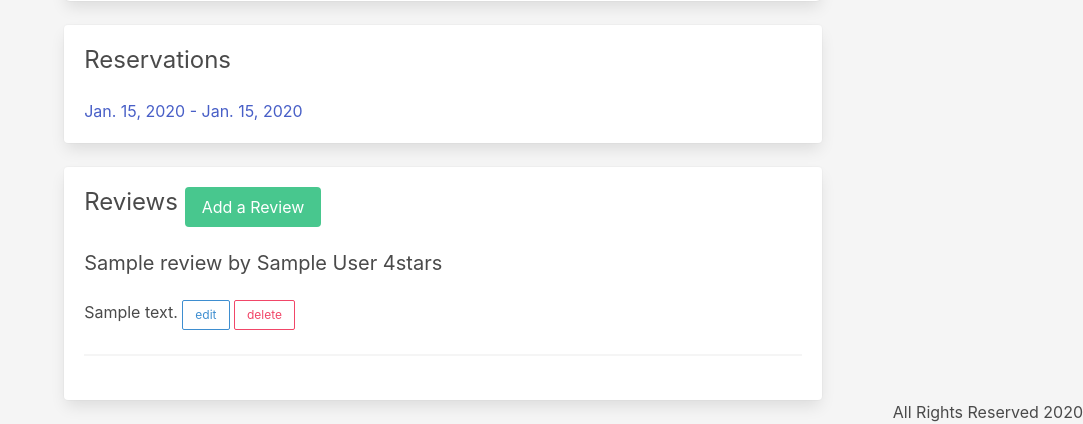
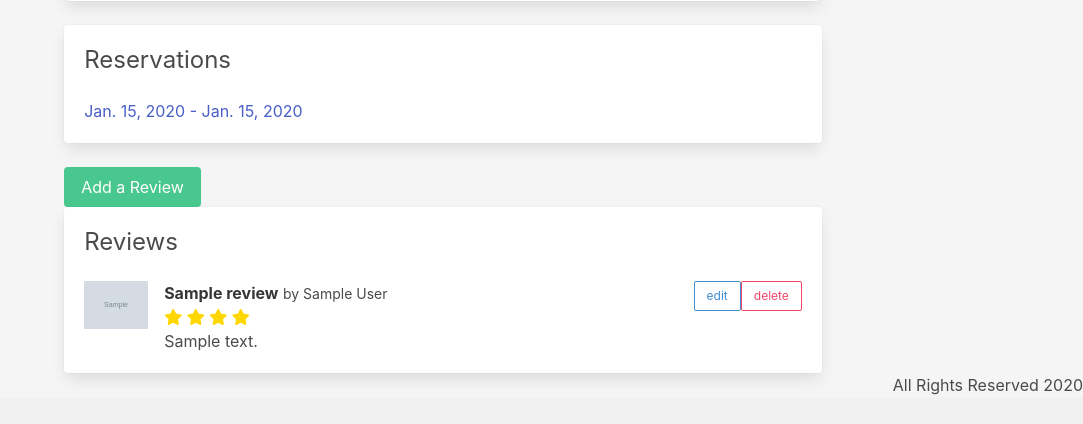
Before and after one commit to nathanjh-28/Borrow-This, a Django app: page /items/1 in a window 1280 px wide. Shown: the part 546-970 px from the top of the page, without its empty margins (197-1280 px from the left). After the commit the page ends 941 px from the top, so only its background shows below. Run offline with Django 3.2, Linux system fonts and the light colour scheme; a user stored in the database is signed in; tables that the repository leaves empty hold one stand-in row (values such as "Sample post"); grey boxes marked "Sample" are stand-in pictures; some libraries are stand-ins or nearby versions.

Commit message:
used bulma component to style reviews on item details page

```diff
--- a/rentals_app/static/css/main.css
+++ b/rentals_app/static/css/main.css
@@ -200,6 +200,10 @@ width: 80%;
     width: 50%;
 }
 
+.review-star{
+    color: gold;
+}
+
 /* SignUp Form Page
 ---------------------------------------------------- */
 
--- a/rentals_app/templates/item-details.html
+++ b/rentals_app/templates/item-details.html
@@ -73,27 +73,52 @@
         </p></a>
         {% endfor %}
     </div>
-
+    <div>
+        <a href="{% url 'add_review' item.id %}" class="button is-success">Add a Review</a>
+    </div>
     <div class="box card">
         <h3 class="subtitle is-4">
             Reviews
-            <a href="{% url 'add_review' item.id %}" class="button is-success">Add a Review</a>
         </h3>
         {%for rev in reviews%}
-        <p class="subtitle is-5">
-            {{rev.title}}
-            by {{rev.author}}
-            {{rev.stars}}stars
-        </p>
-        <p>
-            {{rev.body}}
+        <article class="media">
+            <figure class="media-left">
+            <p class="image is-64x64">
+                <img src="{{rev.author.image}}">
+            </p>
+            </figure>
+            <div class="media-content">
+                <div class="content">
+                    <p>
+                        <strong>{{rev.title}}</strong> <small>by {{rev.author}}</small>
+                        <br>
+                        {% if rev.stars >= 1 %}
+                        <i class="fas fa-star review-star"></i>
+                        {% endif %}
+                        {% if rev.stars >= 2 %}
+                        <i class="fas fa-star review-star"></i>
+                        {% endif %}
+                        {% if rev.stars >= 3 %}
+                        <i class="fas fa-star review-star"></i>
+                        {% endif %}
+                        {% if rev.stars >= 4 %}
+                        <i class="fas fa-star review-star"></i>
+                        {% endif %}
+                        {% if rev.stars == 5 %}
+                        <i class="fas fa-star review-star"></i>
+                        {% endif %}
+                        <br>
+                        {{rev.body}}
+                    </p>
+                </div>
+            </div>
             {% if current_profile.id == rev.author_id %}
             <a href="{% url 'edit_review' rev.id %}" class="button is-small is-info is-outlined">edit</a>
             <a href="{% url 'delete_review' rev.id %}" class="button is-small is-danger is-outlined">delete</a>
             {% endif %}
-        </p>
-        <hr>
-            {% endfor %}
+
+            </article>
+        {% endfor %}
 
     </div>
 
```
